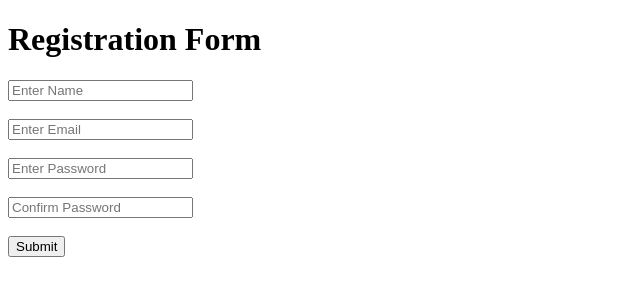
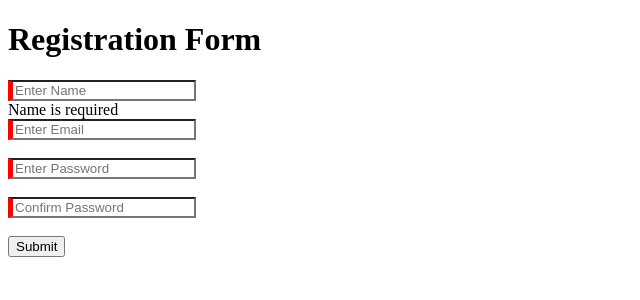
Before and after one commit to 8800803/Private_Angular_task, an Angular app: page / in a window 1280 px wide. Shown: the top 300 px of the page, without its empty margins (0-640 px from the left). Built offline with nearby package versions, Linux system fonts and the light colour scheme.

Commit message:
second-commit

```diff
--- a/src/app/app.component.css
+++ b/src/app/app.component.css
@@ -0,0 +1,3 @@
+input.ng-invalid {
+    border-left: 5px solid red;
+}
--- a/src/app/app.component.html
+++ b/src/app/app.component.html
@@ -1,10 +1,11 @@
 <h1>Registration Form</h1>
 
-<form #registrationForm="ngForm" (ngSubmit)="getValue(registrationForm.value)">
-    <input type="text" ngModel name="name" placeholder="Enter Name"><br><br>
-    <input type="email" ngModel name="email" placeholder="Enter Email"><br><br>
-    <input type="password" ngModel name="password" placeholder="Enter Password"><br><br>
-    <input type="password" ngModel name="confirmPassword" placeholder="Confirm Password"><br><br>
+<form [formGroup]="loginForm">
+    <input type="text" formControlName="name" placeholder="Enter Name"><br>
+    <span *ngIf="name?.invalid">Name is required</span><br>
+    <input type="email" formControlName="email" placeholder="Enter Email"><br><br>
+    <input type="password" formControlName="password" placeholder="Enter Password"><br><br>
+    <input type="password" formControlName="confirmPassword" placeholder="Confirm Password"><br><br>
     <button>Submit</button>
 
 </form>
--- a/src/app/app.component.ts
+++ b/src/app/app.component.ts
@@ -1,4 +1,5 @@
 import { Component } from '@angular/core';
+import {FormControl,FormGroup,FormGroupName, Validators} from '@angular/forms'
 
 @Component({
   selector: 'app-root',
@@ -7,8 +8,15 @@ import { Component } from '@angular/core';
 })
 export class AppComponent {
   title = 'firstProject';
-  getValue(values:any){
-    console.log(values);
+  loginForm = new FormGroup({
+    name: new FormControl('',Validators.required),
+    email: new FormControl('',Validators.required),
+    password: new FormControl('',Validators.required),
+    confirmPassword: new FormControl('',Validators.required)
+  })
+  // getValue(values:any){
+  //   console.log(values);
 
-  }
+  // }
+  get name() {return this.loginForm.get('name')}
 }
--- a/src/app/app.module.ts
+++ b/src/app/app.module.ts
@@ -3,7 +3,7 @@ import { BrowserModule } from '@angular/platform-browser';
 
 import { AppRoutingModule } from './app-routing.module';
 import { AppComponent } from './app.component';
-import {FormsModule} from '@angular/forms';
+import {FormsModule, ReactiveFormsModule} from '@angular/forms';
 
 @NgModule({
   declarations: [
@@ -12,7 +12,8 @@ import {FormsModule} from '@angular/forms';
   imports: [
     BrowserModule,
     AppRoutingModule,
-    FormsModule
+    FormsModule,
+    ReactiveFormsModule
   ],
   providers: [],
   bootstrap: [AppComponent]
```
